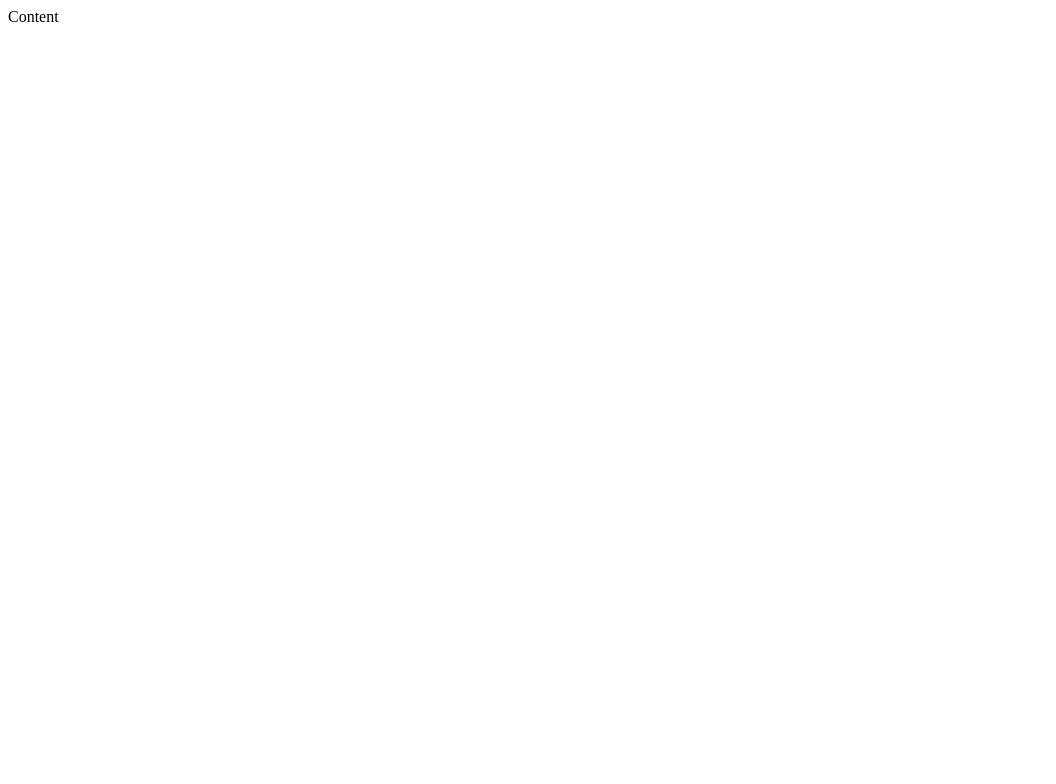
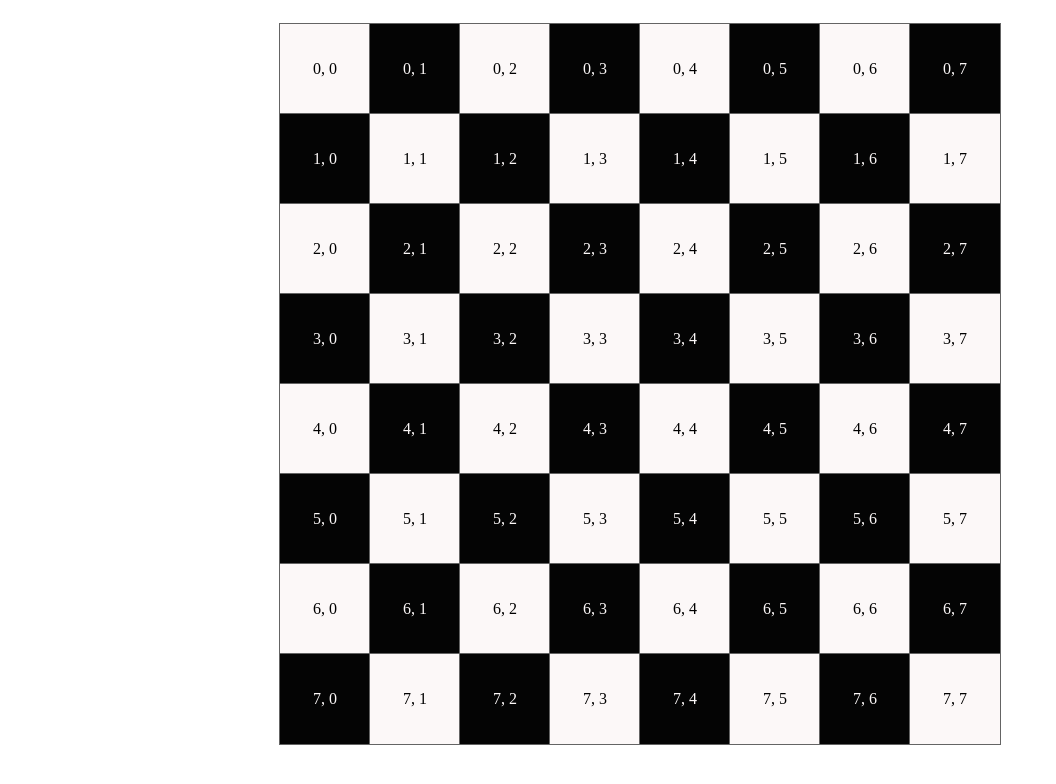
Before and after one commit to obfusticatedcode/project-0, a React app: page / in a window 1280 px wide. Shown: the top 784 px of the page, without its empty margins (0-1056 px from the left). Built offline with nearby package versions, Linux system fonts and the light colour scheme.

Commit message:
Setup the board showing coordinates for each sqaure

```diff
--- /dev/null
+++ b/App.css
@@ -0,0 +1,14 @@
+
+:root {
+  --black: #040404;
+  --white: #FCF8F8;
+  --border-color: #646464;
+
+  --spacing-md: 8px;
+  --spacing-lg: 16px;
+
+}
+
+.App {
+  padding: var(--spacing-lg);
+}
--- a/App.tsx
+++ b/App.tsx
@@ -1,11 +1,16 @@
-import * as React from 'react';
+import "./App.css";
 
-export interface AppProps {
+import * as React from "react";
+import { Board } from "./src/Board";
 
-}
+export interface AppProps {}
 
 const App: React.VoidFunctionComponent<AppProps> = () => {
-  return ( <div className="App">Content</div> );
-}
+  return (
+    <div className="App">
+      <Board />
+    </div>
+  );
+};
 
 export default App;
--- /dev/null
+++ b/src/Board/Board.css
@@ -0,0 +1,30 @@
+.Square {
+  display: flex;
+  align-items: center;
+  justify-content: center;
+
+  height: 12.5%;
+  width: 12.5%;
+  box-shadow: 0 0 0 1px var(--border-color);
+}
+
+.Board {
+  display: flex;
+  align-items: center;
+  display: flex;
+  align-items: center;
+  flex-wrap: wrap;
+  justify-content: center;
+  box-shadow: 0 0 0 1px var(--border-color);
+  height: 720px;
+  width: 720px;
+  margin: auto;
+}
+
+.Square.Square--isLight {
+  background-color: var(--white);
+}
+.Square.Square--isDark {
+  background-color: var(--black);
+  color: var(--white);
+}
--- /dev/null
+++ b/src/Board/Board.tsx
@@ -0,0 +1,67 @@
+import "./Board.css";
+
+import * as React from "react";
+
+export interface BoardProps {}
+
+type SquareNumber = 0 | 1 | 2 | 3 | 4 | 5 | 6 | 7;
+
+type Board = Array<SquareNumber[]>;
+
+type SquareCoordinate = [number, number];
+
+interface SquareProps extends React.HTMLAttributes<HTMLDivElement> {
+  coordinate: SquareCoordinate;
+  className?: string;
+}
+
+const Square: React.VoidFunctionComponent<SquareProps> = ({
+  coordinate,
+  className,
+  ...props
+}) => {
+  return (
+    <div className={`Square ${className}`} {...props}>
+      <span>{`${coordinate[0]}, ${coordinate[1]}`}</span>
+    </div>
+  );
+};
+
+const board: Board = [
+  [0, 1, 2, 3, 4, 5, 6, 7],
+  [0, 1, 2, 3, 4, 5, 6, 7],
+  [0, 1, 2, 3, 4, 5, 6, 7],
+  [0, 1, 2, 3, 4, 5, 6, 7],
+  [0, 1, 2, 3, 4, 5, 6, 7],
+  [0, 1, 2, 3, 4, 5, 6, 7],
+  [0, 1, 2, 3, 4, 5, 6, 7],
+  [0, 1, 2, 3, 4, 5, 6, 7],
+];
+
+//const a1 = board[0][0]; // first row first square
+// const a2 = board[0][1] // first row second square
+// const h8 = board[7][7] // last row last square
+
+const Board: React.VoidFunctionComponent<BoardProps> = () => {
+  return (
+    <div className="Board">
+      {board.map((row, rowIndex) =>
+        row.map((rowNumber, columnIndex) => {
+          return (
+            <Square
+              coordinate={[rowIndex, rowNumber]}
+              className={
+                (rowIndex + rowNumber) % 2 === 0
+                  ? "Square--isLight"
+                  : "Square--isDark"
+              }
+              key={columnIndex}
+            />
+          );
+        })
+      )}
+    </div>
+  );
+};
+
+export default Board;
--- /dev/null
+++ b/src/Board/index.ts
@@ -0,0 +1 @@
+export {default as Board} from "./Board"
--- a/webpack.config.js
+++ b/webpack.config.js
@@ -39,7 +39,6 @@ module.exports = {
     contentBase: path.join(__dirname, "public/"),
     port: 3000,
     publicPath: "http://localhost:3000/dist/",
-    hotOnly: true,
   },
   plugins: [new webpack.HotModuleReplacementPlugin()],
 };
```
